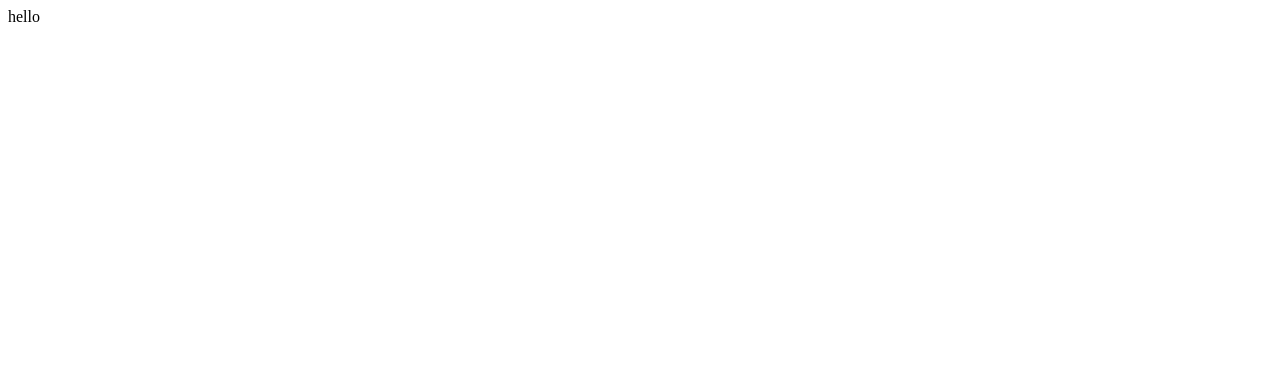
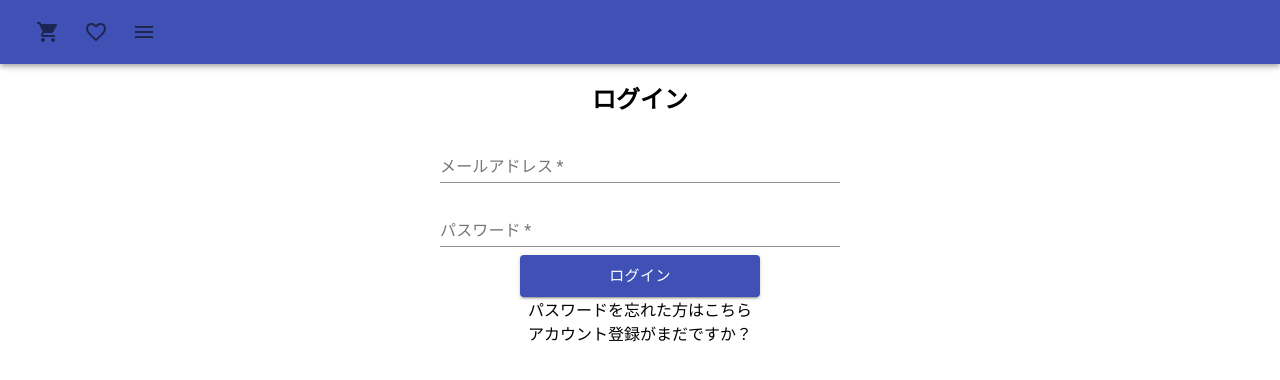
Before and after one commit to TakayukiTooyama/ec-app, a React (Create React App) app: page / in a window 1280 px wide. Shown: the top 380 px of the page. Built offline with nearby package versions, Linux system fonts and the light colour scheme.

Commit message:
form style

```diff
--- a/src/App.tsx
+++ b/src/App.tsx
@@ -1,10 +1,11 @@
 import React from 'react';
-
+import { LoginForm, Header } from './components/organisms';
 
 function App() {
   return (
     <div className="App">
-      hello
+      <Header />
+      <LoginForm />
     </div>
   );
 }
--- /dev/null
+++ b/src/components/atoms/Button.tsx
@@ -0,0 +1,25 @@
+import React from 'react';
+import { Button } from '@material-ui/core';
+import styled from 'styled-components';
+
+type Props = {
+  label: string;
+  variant?: 'text' | 'outlined' | 'contained' | undefined;
+  color?: 'default' | 'inherit' | 'primary' | 'secondary' | undefined;
+  size?: 'small' | 'medium' | 'large' | undefined;
+  onClick?: any;
+};
+
+function DefaultButton({ label, variant, color, size, onClick }: Props) {
+  return (
+    <StyledButton variant={variant} color={color} size={size} onClick={onClick}>
+      {label}
+    </StyledButton>
+  );
+}
+
+const StyledButton = styled(Button)`
+  width: 240px;
+`;
+
+export default DefaultButton;
--- /dev/null
+++ b/src/components/atoms/TextInput.tsx
@@ -0,0 +1,39 @@
+import React from 'react';
+import TextField from '@material-ui/core/TextField';
+
+type Props = {
+  label: string;
+  fullWidth: boolean;
+  multiline: boolean;
+  required: boolean;
+  type: string;
+  value: string;
+  margin?: 'dense' | 'none' | 'normal';
+  onChange: (e: React.ChangeEvent<HTMLInputElement>) => void;
+};
+
+function TextInput({
+  label,
+  fullWidth,
+  multiline,
+  required,
+  type,
+  value,
+  margin,
+  onChange,
+}: Props) {
+  return (
+    <TextField
+      label={label}
+      fullWidth={fullWidth}
+      multiline={multiline}
+      required={required}
+      type={type}
+      value={value}
+      margin={margin}
+      onChange={onChange}
+    />
+  );
+}
+
+export default TextInput;
--- /dev/null
+++ b/src/components/atoms/index.tsx
@@ -0,0 +1,2 @@
+export { default as Button } from './Button';
+export { default as TextInput } from './TextInput';
--- /dev/null
+++ b/src/components/organisms/Header.tsx
@@ -0,0 +1,25 @@
+import React from 'react';
+import { AppBar, Toolbar, IconButton } from '@material-ui/core';
+import ShoppingCartIcon from '@material-ui/icons/ShoppingCart';
+import FavoriteBorderIcon from '@material-ui/icons/FavoriteBorder';
+import MenuIcon from '@material-ui/icons/Menu';
+
+function Header() {
+  return (
+    <AppBar position="fixed">
+      <Toolbar>
+        <IconButton>
+          <ShoppingCartIcon />
+        </IconButton>
+        <IconButton>
+          <FavoriteBorderIcon />
+        </IconButton>
+        <IconButton>
+          <MenuIcon />
+        </IconButton>
+      </Toolbar>
+    </AppBar>
+  );
+}
+
+export default Header;
--- /dev/null
+++ b/src/components/organisms/LoginForm.tsx
@@ -0,0 +1,58 @@
+import React, { useState, useCallback } from 'react';
+import { TextInput, Button } from '../atoms';
+import styled from 'styled-components';
+
+function LoginForm() {
+  const [email, setEmail] = useState(''),
+    [password, setPassword] = useState('');
+
+  const inputEmail = useCallback(
+    (e) => {
+      setEmail(e.target.value);
+    },
+    [setEmail]
+  );
+  const inputPassword = useCallback(
+    (e) => {
+      setPassword(e.target.value);
+    },
+    [setPassword]
+  );
+
+  return (
+    <Wrapper>
+      <h2>ログイン</h2>
+      <TextInput
+        label="メールアドレス"
+        fullWidth={true}
+        multiline={false}
+        required={true}
+        type="email"
+        value={email}
+        onChange={inputEmail}
+      />
+      <TextInput
+        label="パスワード"
+        fullWidth={true}
+        multiline={false}
+        required={true}
+        type="password"
+        value={password}
+        margin="normal"
+        onChange={inputPassword}
+      />
+      <Button label="ログイン" variant="contained" color="primary" size="large" />
+      <div>パスワードを忘れた方はこちら</div>
+      <div>アカウント登録がまだですか？</div>
+    </Wrapper>
+  );
+}
+
+const Wrapper = styled.div`
+  width: 90%;
+  max-width: 400px;
+  margin: 5rem auto 0;
+  text-align: center;
+`;
+
+export default LoginForm;
--- /dev/null
+++ b/src/components/organisms/RegisterForm.tsx
@@ -0,0 +1,87 @@
+import React, { useState, useCallback } from 'react';
+import styled from 'styled-components';
+import { TextInput, Button } from '../atoms';
+
+function RegisterForm() {
+  const [name, setName] = useState(''),
+    [email, setEmail] = useState(''),
+    [password, setPassword] = useState(''),
+    [confirPassword, setConfirPassword] = useState('');
+
+  const inputName = useCallback(
+    (e) => {
+      setName(e.target.value);
+    },
+    [setName]
+  );
+  const inputEmail = useCallback(
+    (e) => {
+      setEmail(e.target.value);
+    },
+    [setEmail]
+  );
+  const inputPassword = useCallback(
+    (e) => {
+      setPassword(e.target.value);
+    },
+    [setPassword]
+  );
+  const inputConfirPassword = useCallback(
+    (e) => {
+      setConfirPassword(e.target.value);
+    },
+    [setConfirPassword]
+  );
+
+  return (
+    <Wrapper>
+      <TextInput
+        label="ユーザー名"
+        fullWidth={true}
+        multiline={false}
+        required={true}
+        type="text"
+        value={name}
+        onChange={inputName}
+      />
+      <TextInput
+        label="メールアドレス"
+        fullWidth={true}
+        multiline={false}
+        required={true}
+        type="email"
+        value={email}
+        onChange={inputEmail}
+      />
+      <TextInput
+        label="パスワード(半角英数字で6文字以上)"
+        fullWidth={true}
+        multiline={false}
+        required={true}
+        type="password"
+        value={password}
+        onChange={inputPassword}
+      />
+      <TextInput
+        label="パスワードの再確認"
+        fullWidth={true}
+        multiline={false}
+        required={true}
+        type="password"
+        value={confirPassword}
+        onChange={inputConfirPassword}
+      />
+      <Button label="アカウントを登録する" variant="contained" color="primary" size="large" />
+      <div>アカウントをお持ちの方はこちら</div>
+    </Wrapper>
+  );
+}
+
+const Wrapper = styled.div`
+  width: 90%;
+  max-width: 400px;
+  margin: 5rem auto 0;
+  text-align: center;
+`;
+
+export default RegisterForm;
--- /dev/null
+++ b/src/components/organisms/ResetForm.tsx
@@ -0,0 +1,40 @@
+import React, { useState, useCallback } from 'react';
+import styled from 'styled-components';
+import { TextInput, Button } from '../atoms';
+
+function ResetForm() {
+  const [resetEmail, setResetEmail] = useState('');
+
+  const inputEmail = useCallback(
+    (e) => {
+      setResetEmail(e.target.value);
+    },
+    [setResetEmail]
+  );
+
+  return (
+    <Wrapper>
+      <h2>パスワードリセット</h2>
+      <TextInput
+        label="メールアドレス"
+        fullWidth={true}
+        multiline={false}
+        required={true}
+        type="email"
+        value={resetEmail}
+        onChange={inputEmail}
+      />
+      <Button label="パスワードをリセットする" variant="contained" color="primary" size="large" />
+      <div>ログイン画面に戻る</div>
+    </Wrapper>
+  );
+}
+
+const Wrapper = styled.div`
+  width: 90%;
+  max-width: 400px;
+  margin: 5rem auto 0;
+  text-align: center;
+`;
+
+export default ResetForm;
--- /dev/null
+++ b/src/components/organisms/index.tsx
@@ -0,0 +1,4 @@
+export { default as LoginForm } from './LoginForm';
+export { default as RegisterForm } from './RegisterForm';
+export { default as ResetForm } from './ResetForm';
+export { default as Header } from './Header';
```
Also changed, not shown: src/Auth.tsx (added, +7 -0 lines).
